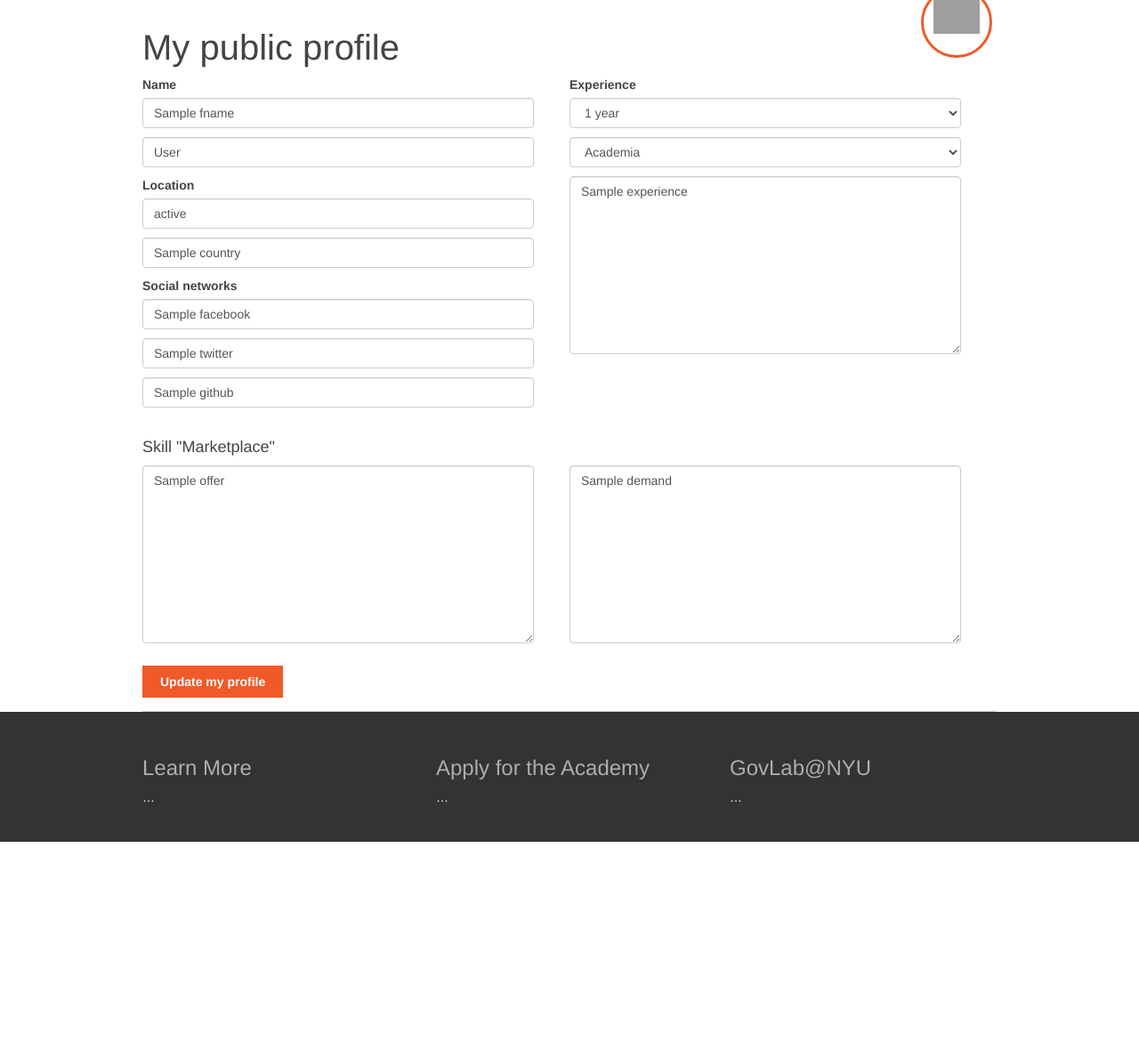
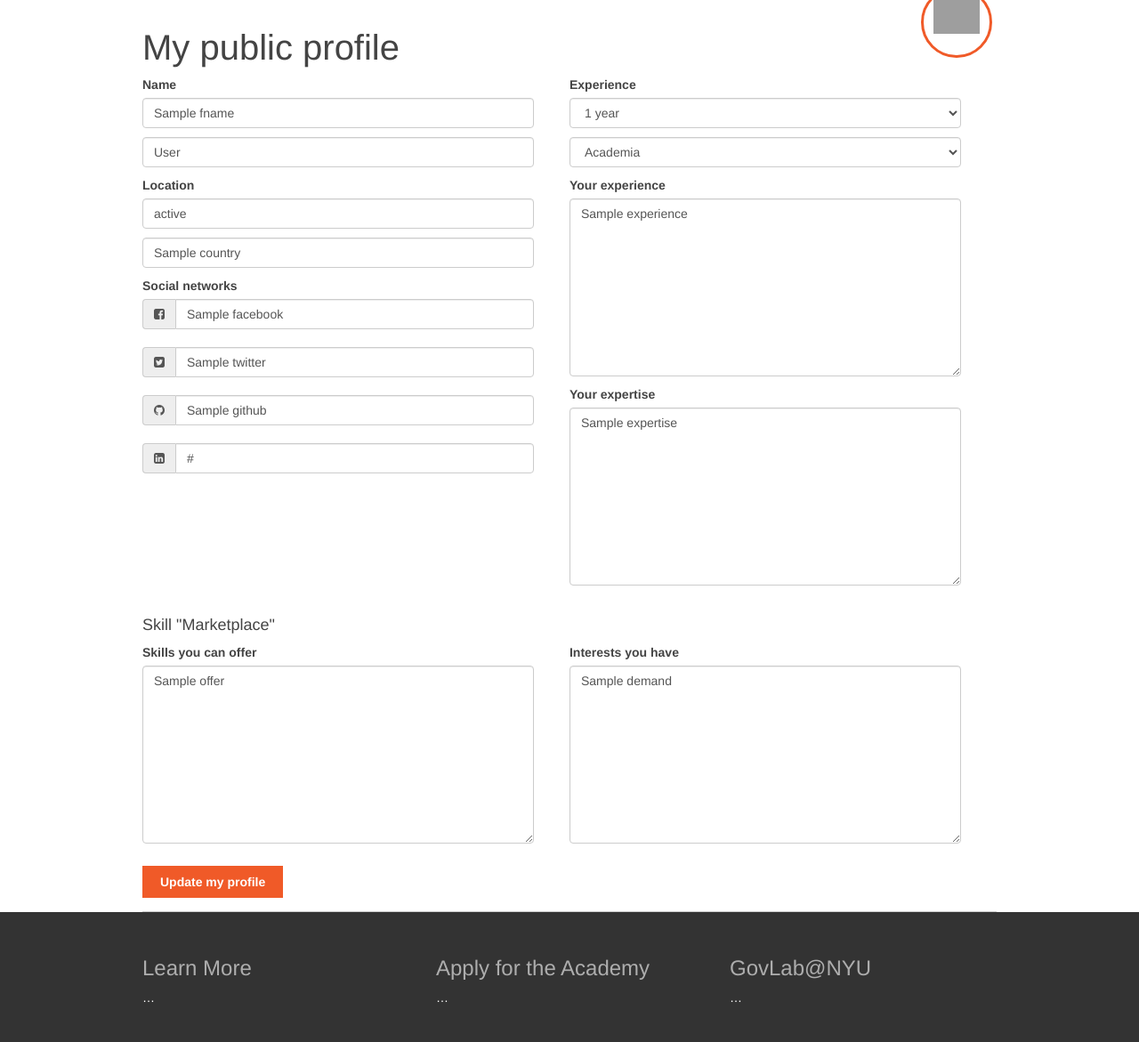
Before and after one commit to sahuguet/govlab-academy, a Python web app: template templates/profile.html in a window 1280 px wide. Shown: the part 109-1280 px from the top of the page at 89% size. Before the commit the page ends 1055 px from the top, so only its background shows below. Run offline with Jinja, Linux system fonts and the light colour scheme; the template is opened without the code that fills it: most values are stand-ins (such as "Sample title", 1, 10 or a date in 2020); some libraries are stand-ins or nearby versions; grey boxes are pictures that could not be loaded.

Commit message:
Merging and Conflict resolving

```diff
--- a/templates/profile.html
+++ b/templates/profile.html
@@ -19,10 +19,32 @@
         <input type="text" class="form-control" placeholder="City, State" name="city_state" value="{{city_state}}">
         <input type="text" class="form-control" placeholder="Country" name="country" value="{{country}}">
 
-        <label for="facebook">Social networks</label>
-        <input type="text" class="form-control" placeholder="your facebook account" name="facebook" value="{{facebook}}">
-        <input type="text" class="form-control" placeholder="your Twitter handle" name="twitter" value="{{twitter}}">
-        <input type="text" class="form-control" placeholder="your GitHub account" name="github" value="{{github}}">
+        <label for="name">Social networks</label>
+        <div class="input-group">
+          <span class="input-group-addon"><i class="fa fa-facebook-square"></i></span>
+          <input type="text" class="form-control" placeholder="your facebook account" name="facebook" value="{{facebook}}">
+        </div>
+
+        <br/>
+
+        <div class="input-group">
+          <span class="input-group-addon"><i class="fa fa-twitter-square"></i></span>
+          <input type="text" class="form-control" placeholder="your Twitter handle" name="twitter" value="{{twitter}}">
+        </div>
+
+        <br/>
+
+        <div class="input-group">
+          <span class="input-group-addon"><i class="fa fa-github"></i></span>
+          <input type="text" class="form-control" placeholder="your GitHub account" name="github" value="{{github}}">
+        </div>
+
+        <br/>
+
+        <div class="input-group">
+          <span class="input-group-addon"><i class="fa fa-linkedin-square"></i></span>
+          <input type="text" class="form-control" placeholder="your LinkedIn account" name="linkedin" value="{{linkedin}}">
+        </div>
     </div>
     <div class="b-half m-right">
         <label for="year_experience">Experience</label>
@@ -39,15 +61,20 @@
            <option>Public Sector</option>
            <option>Entrepreneur</option>
         </select>
-        <textarea class="form-control" placeholder="Tell us about your Experience" name="experience">{{experience}}</textarea>
+        <label for="name">Your experience</label>
+        <textarea class="form-control" cols="80" rows="4" placeholder="Tell us about your Experience" name="experience">{{experience}}</textarea>
+        <label for="name">Your expertise</label>
+        <textarea class="form-control" cols="80" rows="4" placeholder="Tell us about your credentials, experience, skills and interests. Using keywords, summarize your credentials (degres and subjects)" name="expertise">{{expertise}}</textarea>
     </div>
     <div class="b-form-section">
         <h4>Skill "Marketplace"</h4>
         <div class="b-half">
-            <textarea class="form-control" placeholder="What help you can offer" name="offer" >{{offer}}</textarea>
+          <label for="name">Skills you can offer</label>
+            <textarea class="form-control" placeholder="Using keywords, summarize your skills. (e.g. what do you do well)" name="offer" >{{offer}}</textarea>
         </div>
         <div class="b-half m-right">
-            <textarea class="form-control" placeholder="What help you are looking for" name="demand"  >{{demand}}</textarea>
+          <label for="name">Interests you have</label>
+            <textarea class="form-control" placeholder="Using keywords, summarize your interests. (e.g. topics about which you are passionate)" name="demand"  >{{demand}}</textarea>
         </div>
     </div>
     <div class="b-form-section">
```
